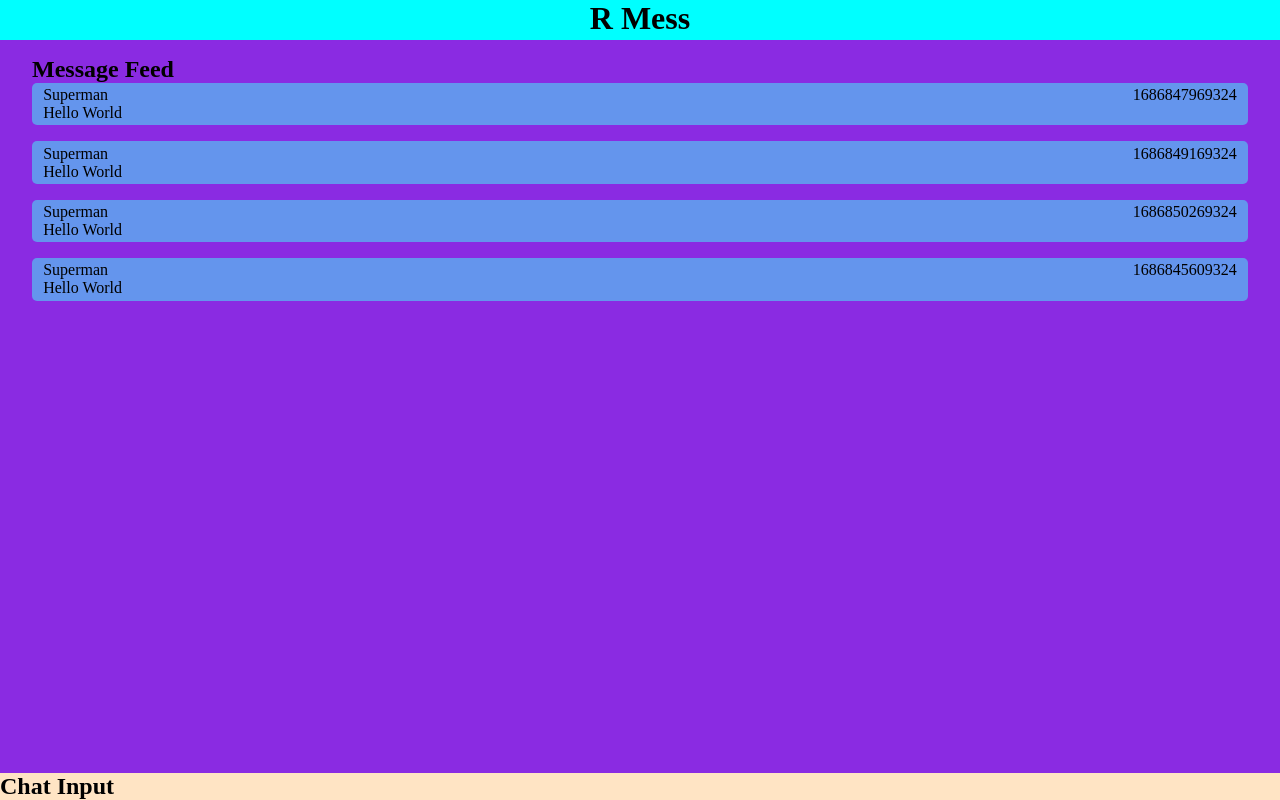
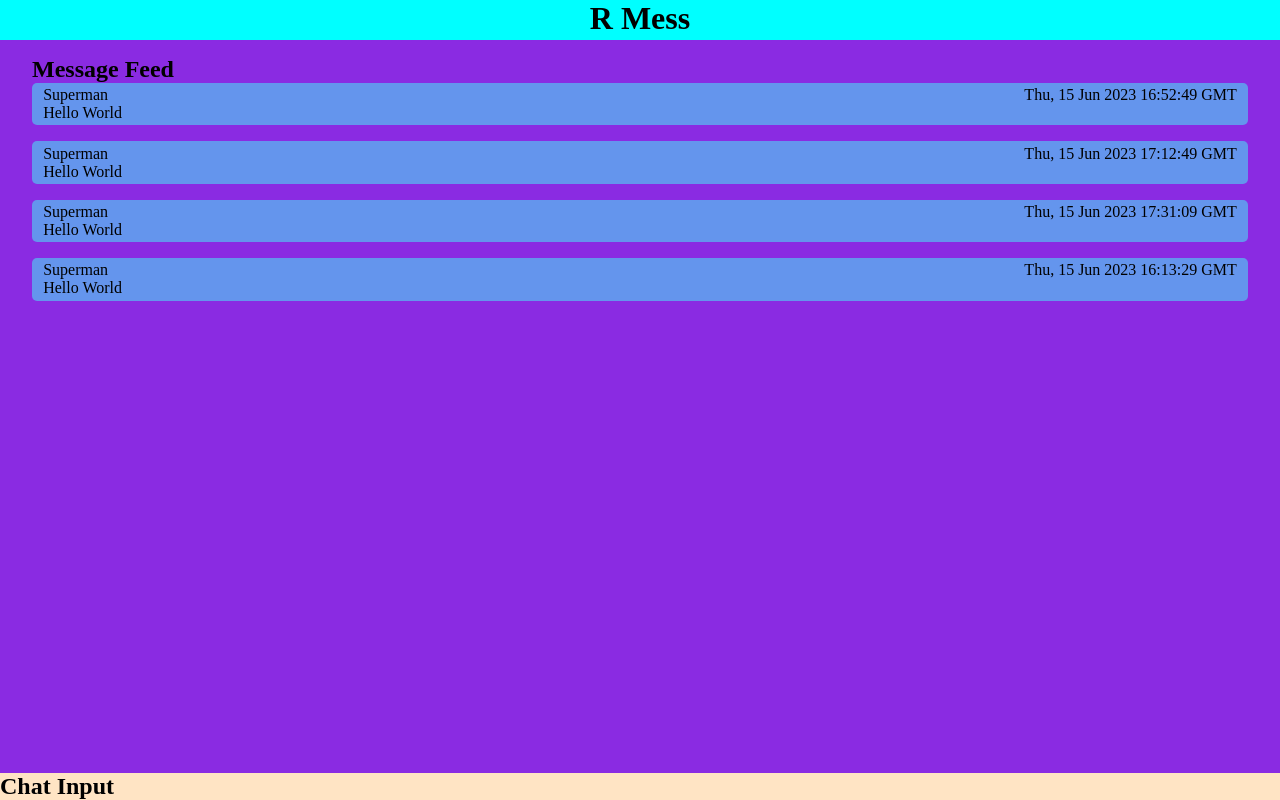
Before and after one commit to LarsGJobloop/realtime-messaging, a React (Vite) app in the folder client/: page / in a window 1280 px wide. Built offline with nearby package versions, Linux system fonts and the light colour scheme.

Commit message:
move message into seperate props

```diff
--- a/client/src/components/ChatFeed/ChatFeed.jsx
+++ b/client/src/components/ChatFeed/ChatFeed.jsx
@@ -21,7 +21,7 @@ export function ChatFeed({
             (chatMessage) => {
               return (
                 <li key={chatMessage.id}>
-                  <ChatMessageCard {...chatMessage} />
+                  <ChatMessageCard message={chatMessage} />
                 </li>
               )
             }
--- a/client/src/components/ChatMessageCard/ChatMessageCard.jsx
+++ b/client/src/components/ChatMessageCard/ChatMessageCard.jsx
@@ -1,17 +1,19 @@
 import style from "./style.module.css";
 
 /**
- * @param {import("../../hooks/useChat/useChat").ChatMessage} props
+ * @param {{
+ *  message: import("../../hooks/useChat/useChat").ChatMessage
+ * }} props
  * @returns
  */
-export function ChatMessageCard({ author, body, createdAt }) {
+export function ChatMessageCard({ message }) {
   return (
     <div className={style["ChatMessageCard"]}>
       <div>
-        <span>{author.alias}</span>
-        <span>{createdAt}</span>
+        <span>{message.author.alias}</span>
+        <span>{format(message.createdAt)}</span>
       </div>
-      <p>{body}</p>
+      <p>{message.body}</p>
     </div>
   );
 }
```
